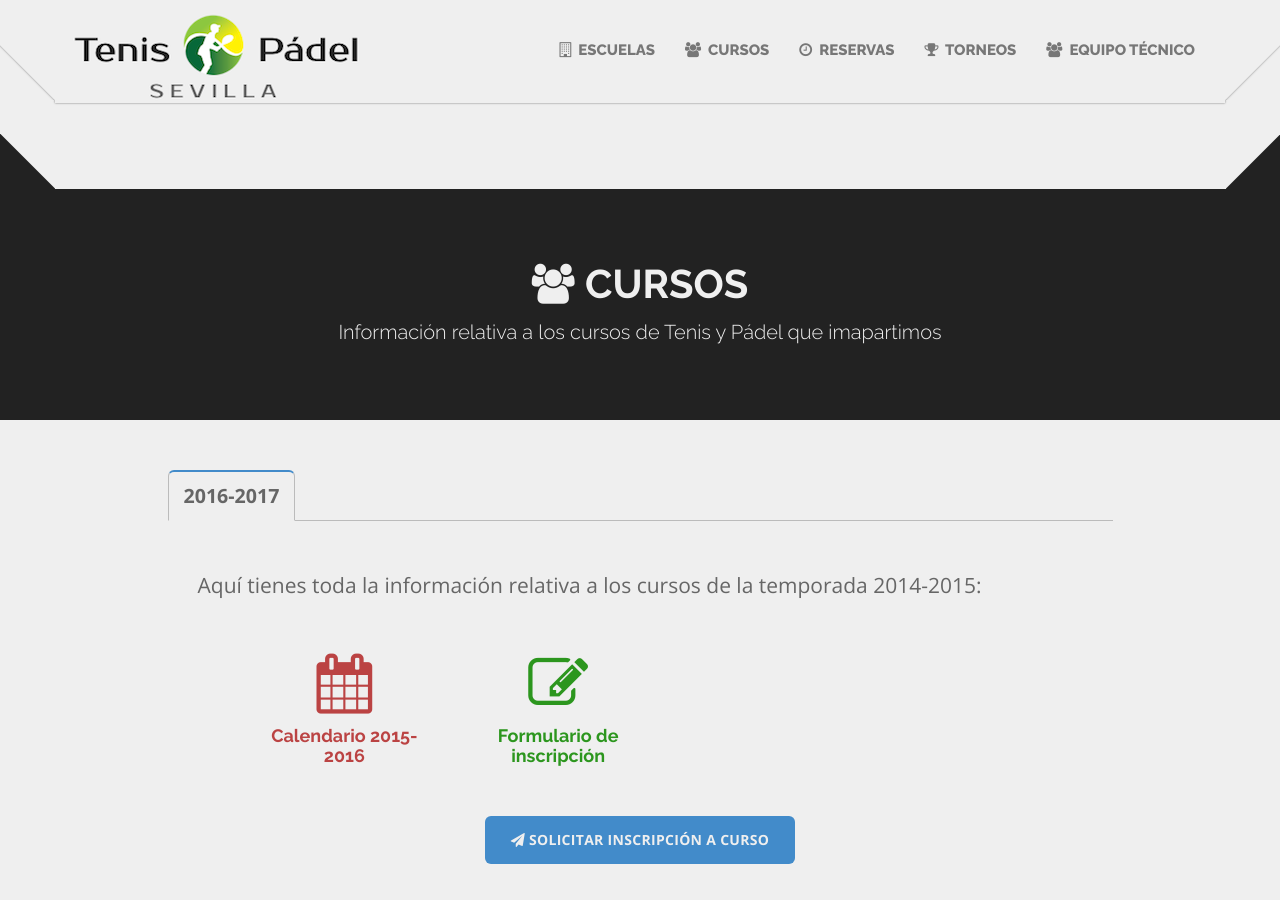
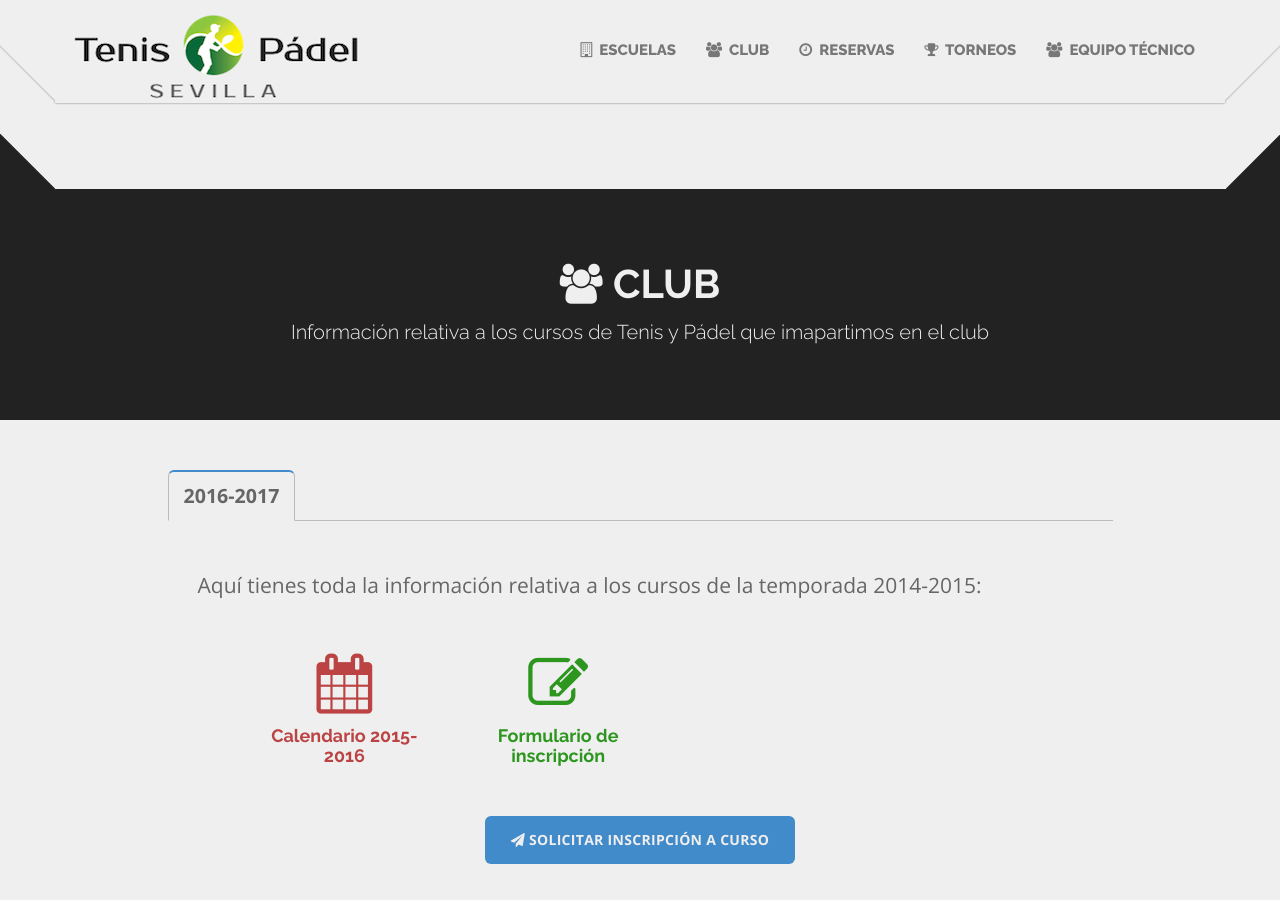
Before and after one commit to AlbertoGarciaSanchez/tenispadel, a Jekyll site: the page built from index.html, in a window 1280 px wide and 900 px high, scrolled down 1984 px. Built offline with Jekyll 4.4.1, drawn with Linux system fonts in a browser that asks for light colours; nearby versions of some CDN libraries; library files that are not in the unit come from our copies; some of the changed text lies outside the part shown.

Commit message:
Changes requested 1: Email, location and renamed Cursos to Club.

```diff
--- a/_config.yml
+++ b/_config.yml
@@ -6,9 +6,9 @@
 url: "http://www.tenispadelsevilla.com"
 
 description: "Tenis Pádel Sevilla"
-email: "chari-t@telefonica.net"
+email: "cd.tenispadel@gmail.com"
 phone: "(+34) 609 52 82 42"
-location: "Calle Fuentes de Andalucía<br/> 41005, Sevilla"
+location: "Marquez de Nervion Nº 42<br/> 41005, Sevilla"
 
 linkedin:  "https://www.linkedin.com/company/gooveris"
 facebook: "https://www.facebook.com/tenispadelsevilla"
--- a/_includes/head.html
+++ b/_includes/head.html
@@ -60,7 +60,7 @@
                           	<a href="#escuelas"><i class="fa fa-building-o"></i>&nbsp; <span data-i18n="services">Escuelas</span></a></li>
 
                         <li>
-                          	<a href="#cursos"><i class="fa fa-group"></i>&nbsp; <span data-i18n="projects">Cursos</span></a></li>
+                          	<a href="#club"><i class="fa fa-group"></i>&nbsp; <span data-i18n="projects">Club</span></a></li>
 
                          <li>
                           	<a href="#reservas"><i class="fa fa-clock-o"></i>&nbsp; <span data-i18n="company">Reservas</span></a></li>
--- a/index.html
+++ b/index.html
@@ -221,7 +221,7 @@
 
 
 
-<div id="cursos" style="margin-bottom: 100px;"></div>
+<div id="club" style="margin-bottom: 100px;"></div>
 <section class="call_to_action dark_section">
  <div class="container triangles-of-section">
   <div class="triangle-up-left"></div>
@@ -230,8 +230,8 @@
   <div class="square-right"></div>
 </div>
 <div class="container">
-  <h3><i class="fa fa-group"></i>&nbsp;<strong>Cursos</strong></h3>
-  <h4 style="margin-top:15px;">Información relativa a los cursos de Tenis y Pádel que imapartimos</h4>
+  <h3><i class="fa fa-group"></i>&nbsp;<strong>Club</strong></h3>
+  <h4 style="margin-top:15px;">Información relativa a los cursos de Tenis y Pádel que imapartimos en el club</h4>
 </section>
 
 <div class="container" style="margin-top: 50px;">
```
